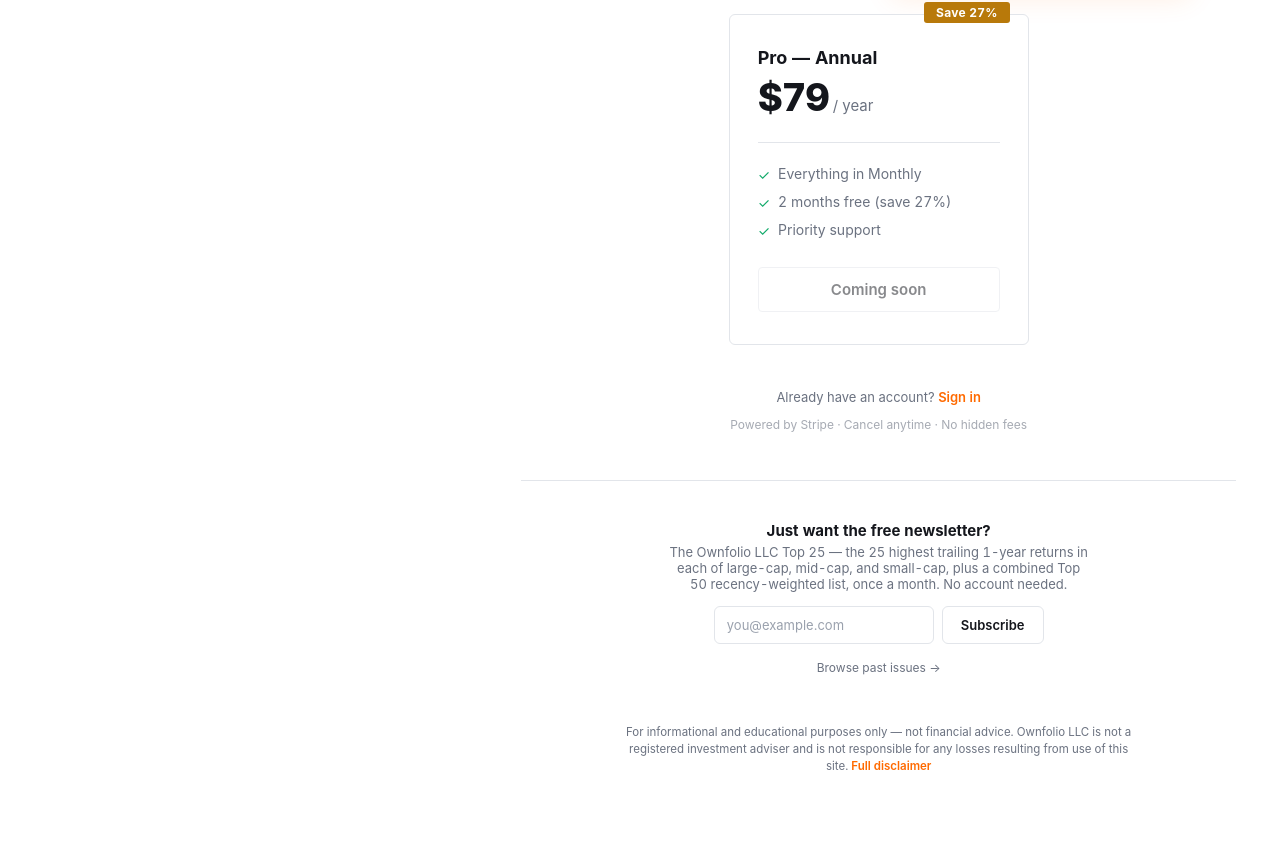
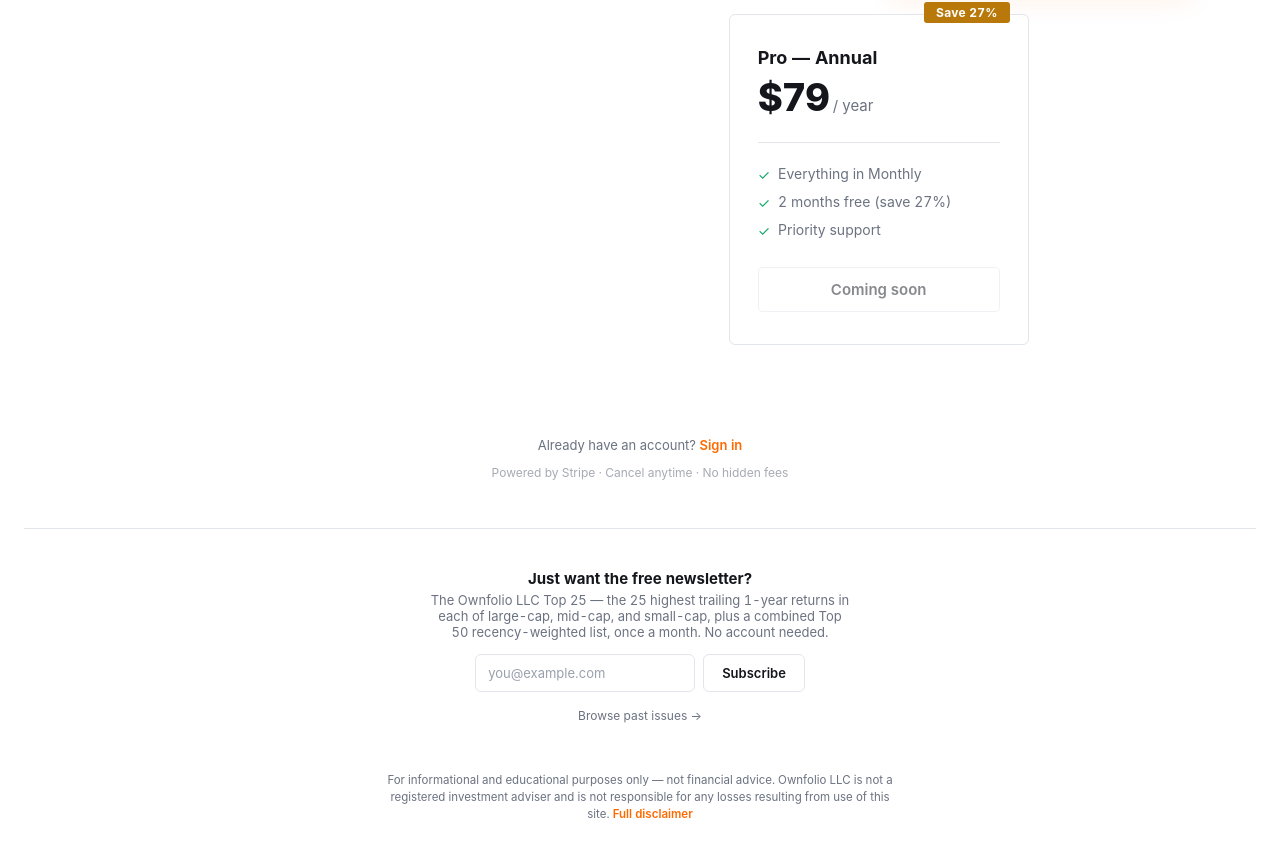
Before and after one commit to debitmgt/portfolio-pro, a Next.js app: page /pricing in a window 1280 px wide. Shown: the part 1731-2588 px from the top of the page. Built offline with nearby package versions, Linux system fonts and the light colour scheme; no server answers.

Commit message:
Center account/newsletter/disclaimer footer block on full page width
Was nested inside the two-column layout (news feed sidebar + main content),
so it rendered off-center under the main column instead of centered on the
page. Moved to its own full-width block below the two-column section.

```diff
--- a/app/pricing/page.tsx
+++ b/app/pricing/page.tsx
@@ -123,7 +123,16 @@
               disabled={!CHECKOUT_ENABLED}
             />
           </div>
+        </div>
+      </div>
 
+      {/* Full-width footer block — centered on the whole page rather than
+          nested in the two-column layout above, so it isn't offset by the
+          sticky news feed sidebar. */}
+      <div style={{
+        width: '100%', display: 'flex', flexDirection: 'column', alignItems: 'center',
+        textAlign: 'center', padding: '0 24px 48px',
+      }}>
         <p style={{ marginTop: 44, color: 'var(--muted)', fontSize: 13 }}>
           Already have an account?{' '}
           <Link href="/auth/login" style={{ color: 'var(--accent)', fontWeight: 600 }}>Sign in</Link>
@@ -139,7 +148,6 @@
 
         <div style={{ marginTop: 32, maxWidth: 560 }}>
           <DisclaimerFooter />
-          </div>
         </div>
       </div>
     </main>
```
Lines whose indentation alone changed are shown as unchanged.
